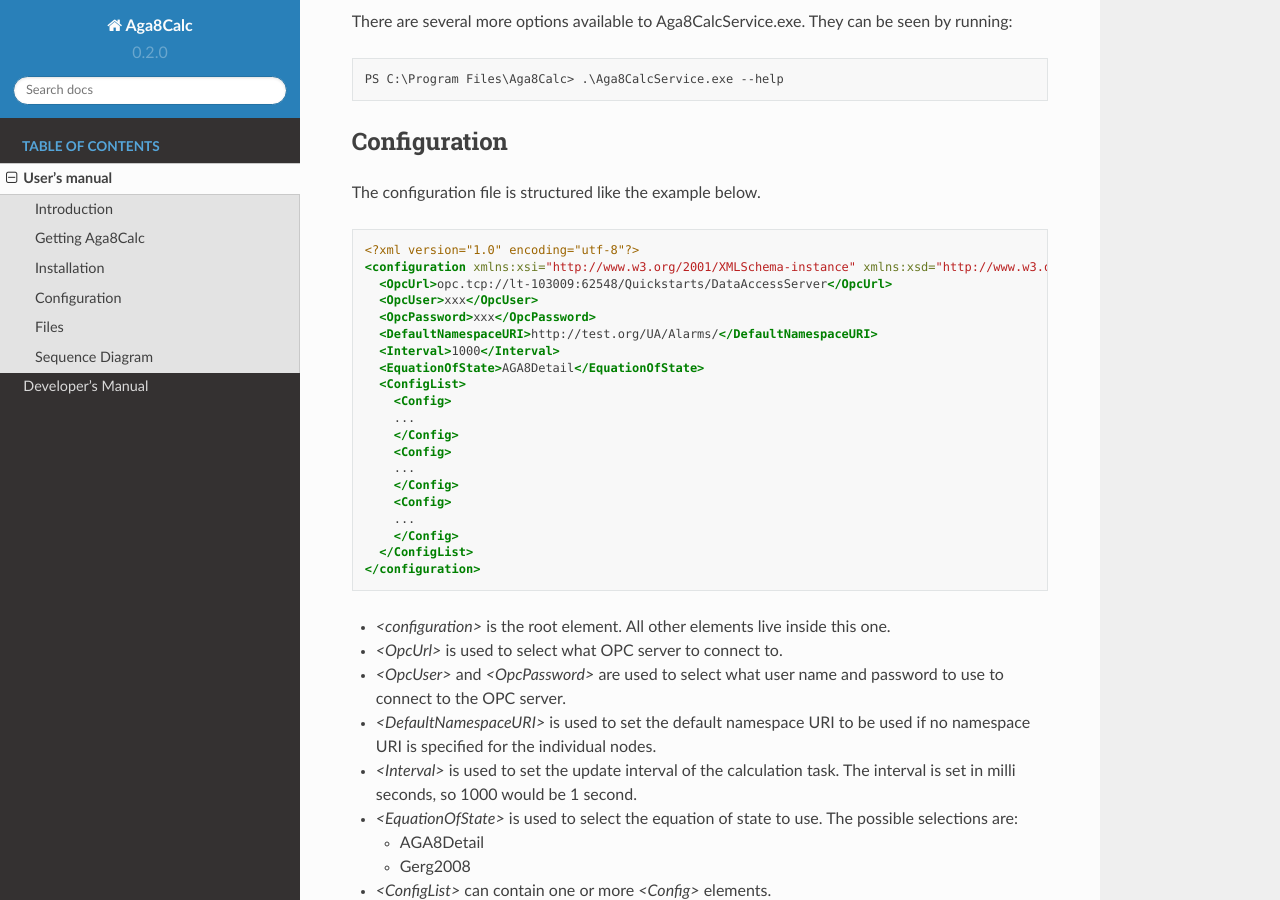
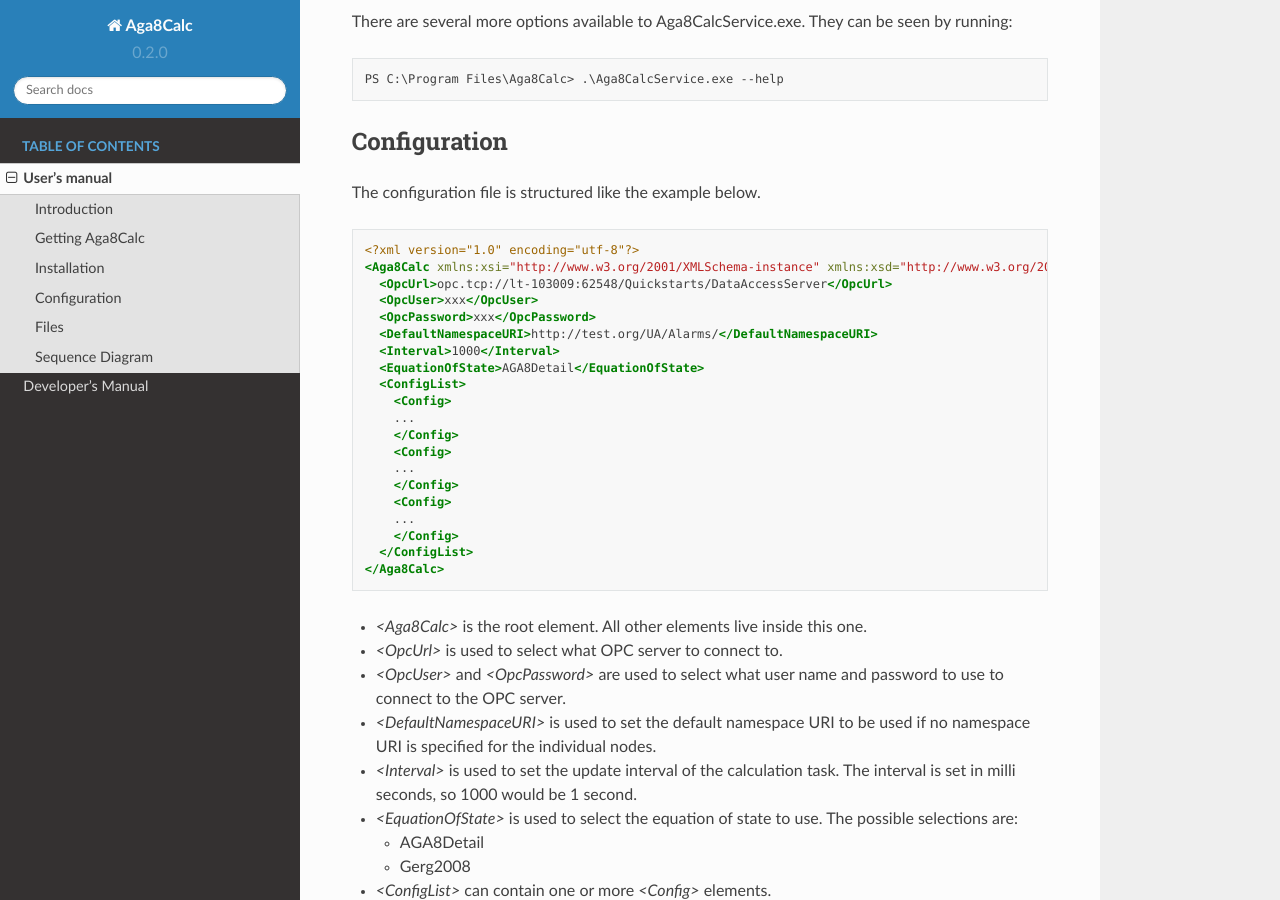
Before and after one commit to equinor/Aga8Calc, a Sphinx documentation site: the page built from docs/usermanual.rst, in a window 1280 px wide and 900 px high, scrolled down 1382 px. Built offline with Sphinx 7.4.7 and the Read the Docs theme 2.0.0, drawn with Linux system fonts in a browser that asks for light colours; some of the changed text lies outside the part shown.

Commit message:
Update docs

```diff
--- a/docs/usermanual.rst
+++ b/docs/usermanual.rst
@@ -69,7 +69,7 @@
 .. code-block:: xml
 
     <?xml version="1.0" encoding="utf-8"?>
-    <configuration xmlns:xsi="http://www.w3.org/2001/XMLSchema-instance" xmlns:xsd="http://www.w3.org/2001/XMLSchema">
+    <Aga8Calc xmlns:xsi="http://www.w3.org/2001/XMLSchema-instance" xmlns:xsd="http://www.w3.org/2001/XMLSchema">
       <OpcUrl>opc.tcp://lt-103009:62548/Quickstarts/DataAccessServer</OpcUrl>
       <OpcUser>xxx</OpcUser>
       <OpcPassword>xxx</OpcPassword>
@@ -87,9 +87,9 @@
         ...
         </Config>
       </ConfigList>
-    </configuration>
+    </Aga8Calc>
 
--   `<configuration>` is the root element.
+-   `<Aga8Calc>` is the root element.
     All other elements live inside this one.
 
 -   `<OpcUrl>` is used to select what OPC server to connect to.
@@ -266,7 +266,7 @@
 .. code-block:: xml
 
     <?xml version="1.0" encoding="utf-8"?>
-    <configuration xmlns:xsi="http://www.w3.org/2001/XMLSchema-instance" xmlns:xsd="http://www.w3.org/2001/XMLSchema">
+    <Aga8Calc xmlns:xsi="http://www.w3.org/2001/XMLSchema-instance" xmlns:xsd="http://www.w3.org/2001/XMLSchema">
       <OpcUrl>opc.tcp://lt-103009:62548/Quickstarts/DataAccessServer</OpcUrl>
       <OpcUser>username</OpcUser>
       <OpcPassword>password</OpcPassword>
@@ -306,7 +306,7 @@
           </PressureTemperatureList>
         </Config>
       </ConfigList>
-    </configuration>
+    </Aga8Calc>
 
 Files
 -----
```
